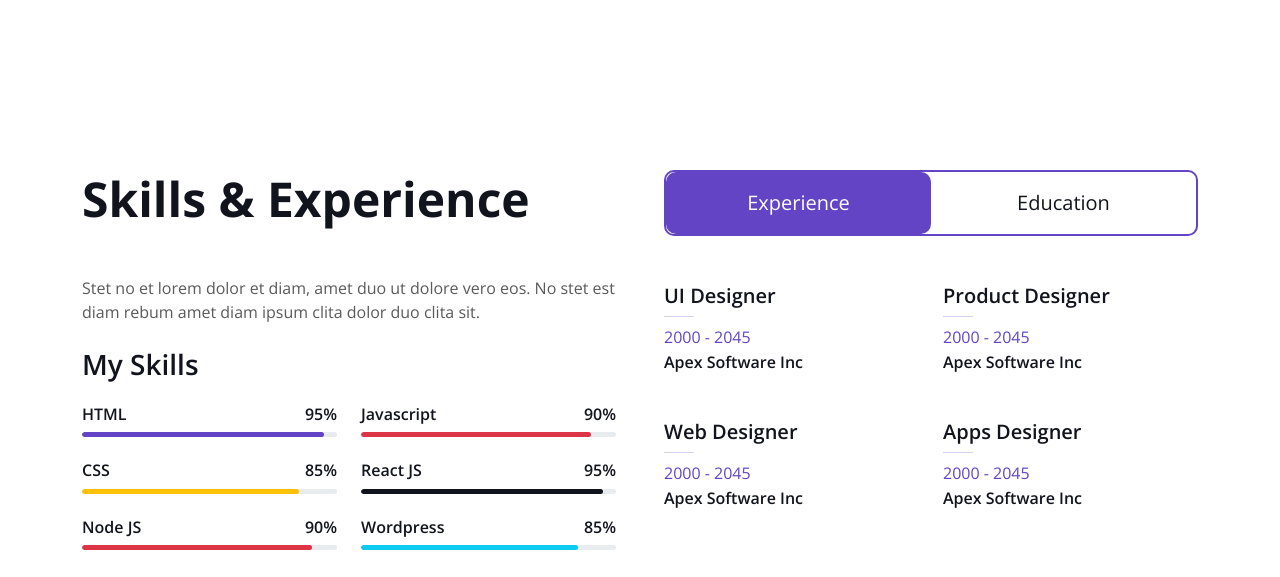
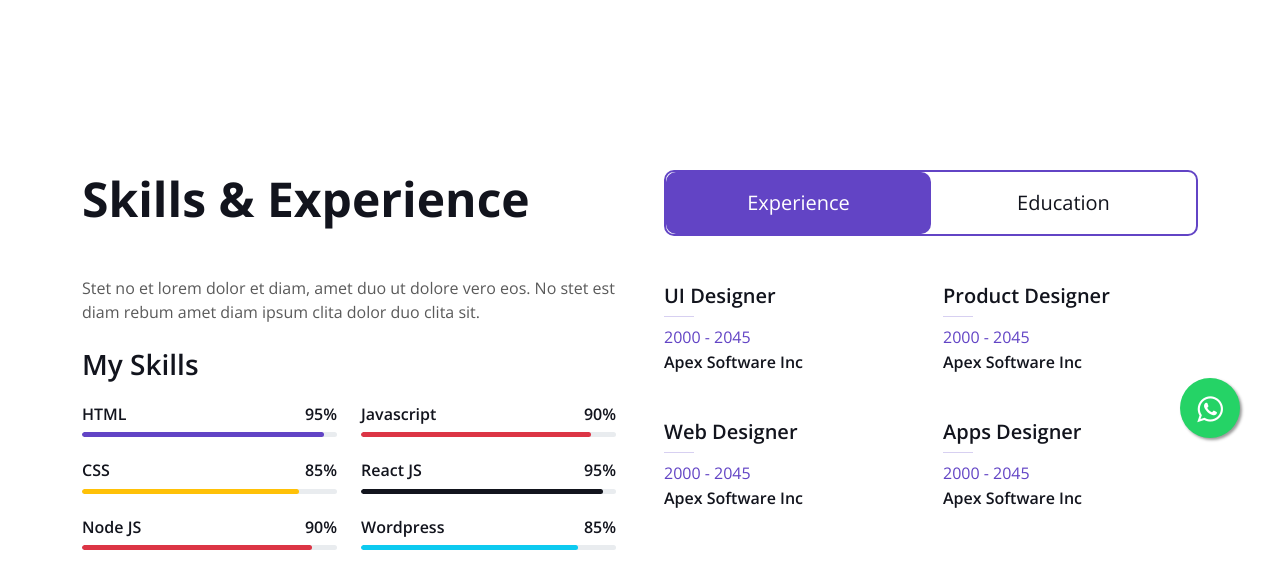
Before and after one commit to Rudreshsoiroji/Portfolio_101, a plain HTML site: page index.html in a window 1280 px wide. Shown: the part 322-899 px from the top of the page. Drawn offline with nearby package versions, Linux system fonts and the light colour scheme.

Commit message:
commit 2

```diff
--- a/css/style.css
+++ b/css/style.css
@@ -102,6 +102,25 @@
     }
 }
 
+
+.float{
+	position:fixed;
+	width:60px;
+	height:60px;
+	bottom:40px;
+	right:40px;
+	background-color:#25d366;
+	color:#FFF;
+	border-radius:50px;
+	text-align:center;
+  font-size:30px;
+	box-shadow: 2px 2px 3px #999;
+  z-index:100;
+}
+
+.my-float{
+	margin-top:16px;
+}
 
 /*** Header ***/
 #home {
--- a/index.html
+++ b/index.html
@@ -30,6 +30,7 @@
 
     <!-- Template Stylesheet -->
     <link href="css/style.css" rel="stylesheet">
+    <link rel="stylesheet" href="https://maxcdn.bootstrapcdn.com/font-awesome/4.5.0/css/font-awesome.min.css">
 </head>
 
 <body data-bs-spy="scroll" data-bs-target=".navbar" data-bs-offset="51">
@@ -62,8 +63,8 @@
             </a> -->
             <div class="navbar-nav me-auto py-0">
                 <a href="#project" class="nav-item nav-link">Projects</a>
-                <a href="#team" class="nav-item nav-link">Team</a>
-                <a href="#testimonial" class="nav-item nav-link">Testimonial</a>
+                <!-- <a href="#team" class="nav-item nav-link">Team</a> -->
+                <!-- <a href="#testimonial" class="nav-item nav-link">Testimonial</a> -->
                 <a href="#contact" class="nav-item nav-link">Contact</a>
             </div>
         </div>
@@ -98,7 +99,9 @@
     <!-- Header End -->
 
 
-
+    <a href="https://api.whatsapp.com/send?phone=+918208596420&text=Hello." class="float" target="_blank">
+        <i class="fa fa-whatsapp my-float"></i>
+        </a>
 
 
     <!-- About Start -->
@@ -296,7 +299,9 @@
                     <h1 class="display-5 mb-0">My Services</h1>
                 </div>
                 <div class="col-lg-6 text-lg-end">
-                    <a class="btn btn-primary py-3 px-5" href="">Hire Me</a>
+                    <a class="btn btn-primary py-3 px-5" href="https://wa.me/+918208596420">Hire Me</a>
+                    <!-- <a aria-label="Chat on WhatsApp" href="https://wa.me/8208596420"> <img alt="Chat on WhatsApp" src="WhatsAppButtonGreenLarge.svg" />
+                        <a /> -->
                 </div>
             </div>
             <div class="row g-4">
```
